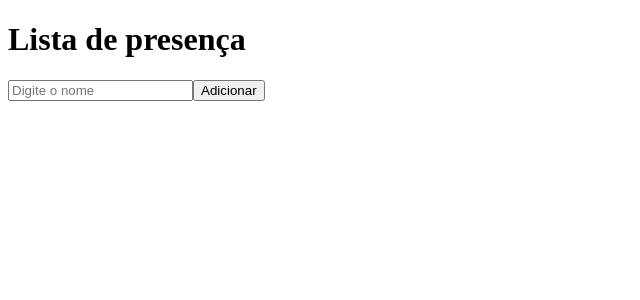
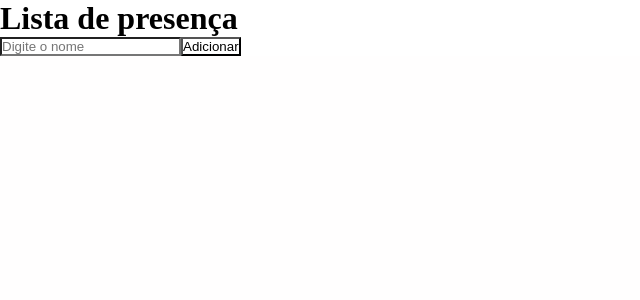
Before and after one commit to jvfonseca1/ListaPresenca, a React (Vite) app in the folder reactapp/: page / in a window 1280 px wide. Shown: the top 300 px of the page, without its empty margins (0-640 px from the left). Built offline with nearby package versions, Linux system fonts and the light colour scheme.

Commit message:
CSSS Changes

```diff
--- a/reactapp/src/main.jsx
+++ b/reactapp/src/main.jsx
@@ -1,6 +1,7 @@
 import React from 'react'
 import ReactDOM from 'react-dom/client'
 import Home from './pages/Home'
+import './styles/global.css'
 
 ReactDOM.createRoot(document.getElementById('root')).render(
   <React.StrictMode>
--- /dev/null
+++ b/reactapp/src/styles/global.css
@@ -0,0 +1,6 @@
+* {
+    margin: 0;
+    padding: 0;
+    box-sizing: border-box;
+    background-color:rgba(255, 254, 254, 0.274);
+}
```
